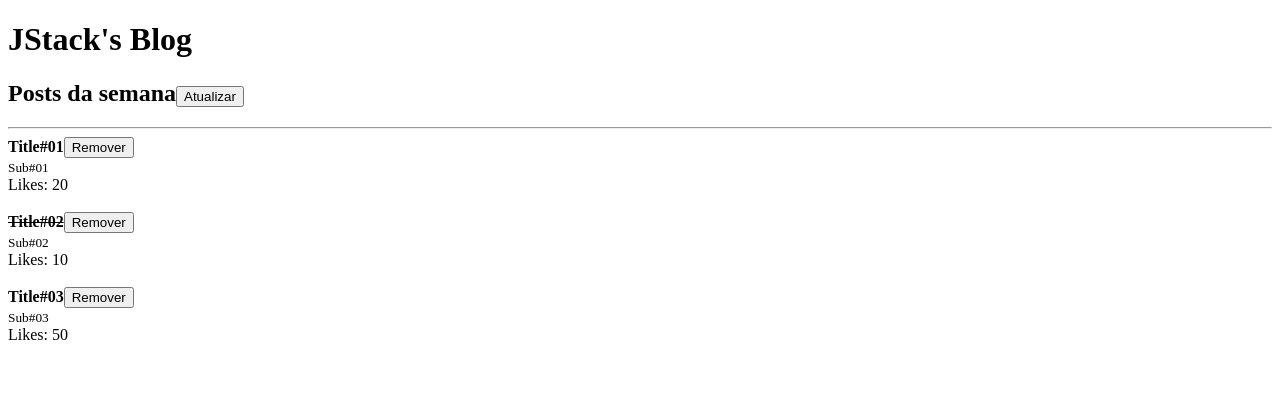
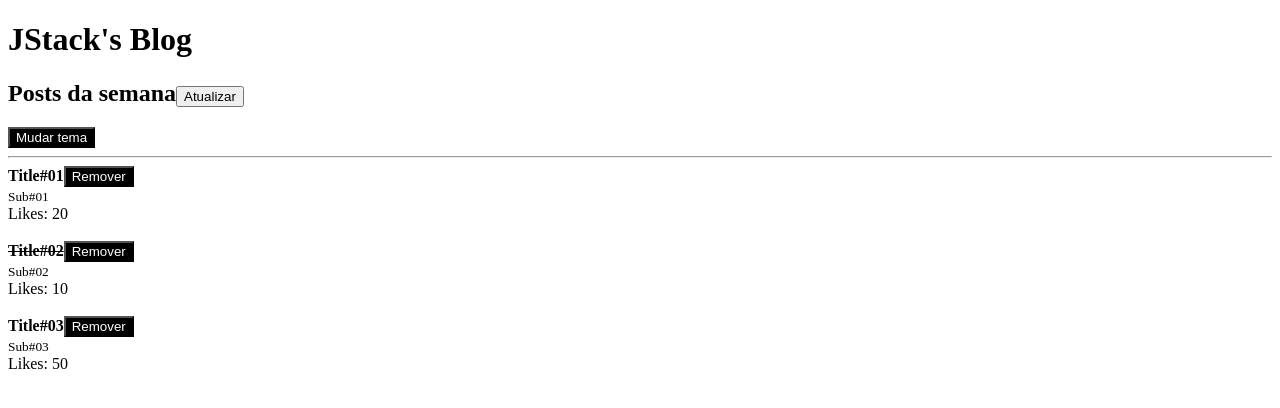
Before and after one commit to brunoapollon/react-fundamentals, a React app: page / in a window 1280 px wide. Shown: the top 408 px of the page. Built offline with nearby package versions, Linux system fonts and the light colour scheme.

Commit message:
create theme context

```diff
--- a/src/App.js
+++ b/src/App.js
@@ -2,6 +2,7 @@
 import Header from "./Header";
 
 import Post from "./Post";
+import { ThemeProvider } from "./ThemeContext";
 
 function App() {
   const [posts, setPosts] = useState([
@@ -47,7 +48,7 @@
     );
   }
   return (
-    <>
+    <ThemeProvider>
       <Header title="JStack's Blog">
         <h2>
           Posts da semana
@@ -62,7 +63,7 @@
           post={postElement}
         />
       ))}
-    </>
+    </ThemeProvider>
   );
 }
 
--- a/src/Button.js
+++ b/src/Button.js
@@ -1,7 +1,20 @@
-import React, { Children } from "react";
+import React, { Children, useContext } from "react";
 import PropTypes from "prop-types";
+import { ThemeContext } from "./ThemeContext";
 export default function Button(props) {
-  return <button onClick={props.onClick}>{props.children}</button>;
+  const { theme } = useContext(ThemeContext);
+
+  return (
+    <button
+      onClick={props.onClick}
+      style={{
+        color: theme === "dark" ? "#fff" : "#000",
+        background: theme === "dark" ? "#000" : "#fff",
+      }}
+    >
+      {props.children}
+    </button>
+  );
 }
 
 Button.propTypes = {
--- a/src/Header.js
+++ b/src/Header.js
@@ -1,11 +1,16 @@
-import React from "react";
+import React, { useContext } from "react";
 import PropTypes from "prop-types";
+import { ThemeContext } from "./ThemeContext";
+
+import Button from "./Button";
 
 function Header({ title, children }) {
+  const { onToggleTheme } = useContext(ThemeContext);
   return (
     <>
       <h1>{title}</h1>
       {children}
+      <Button onClick={onToggleTheme}>Mudar tema</Button>
     </>
   );
 }
--- /dev/null
+++ b/src/ThemeContext.js
@@ -0,0 +1,25 @@
+import React, { useState, createContext } from "react";
+import PropTypes from "prop-types";
+
+export const ThemeContext = createContext({
+  theme: "dark",
+  onToggleTheme: () => {},
+});
+
+export function ThemeProvider(props) {
+  const [theme, setTheme] = useState("dark");
+
+  function handleToggleTheme() {
+    setTheme((prevState) => (prevState === "dark" ? "light" : "dark"));
+  }
+
+  return (
+    <ThemeContext.Provider value={{ theme, onToggleTheme: handleToggleTheme }}>
+      {props.children}
+    </ThemeContext.Provider>
+  );
+}
+
+ThemeProvider.propTypes = {
+  children: PropTypes.node.isRequired,
+};
```
